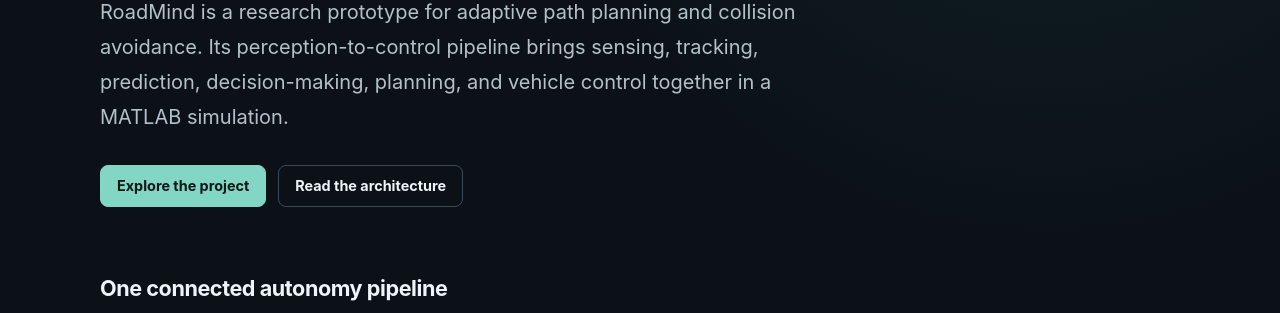
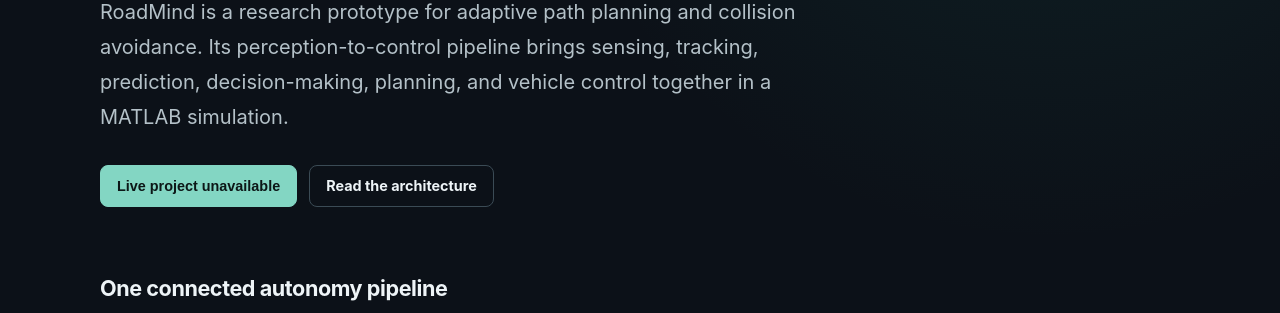
Before and after one commit to Asritha730/roadmindproject, a plain HTML site: page index.html in a window 1280 px wide. Shown: the part 487-800 px from the top of the page. Drawn offline with Linux system fonts and the light colour scheme.

Commit message:
Disable project CTA without live URL
Co-authored-by: Copilot <223556219+Copilot@users.noreply.github.com>

```diff
--- a/index.html
+++ b/index.html
@@ -208,7 +208,7 @@
         control together in a MATLAB simulation.
       </p>
       <div class="actions">
-        <a class="button primary" href="https://github.com/Asritha730/RoadMind-project">Explore the project</a>
+        <button class="button primary" type="button" disabled title="A live Vercel deployment URL has not been configured">Live project unavailable</button>
         <a class="button secondary" href="https://github.com/Asritha730/RoadMind-project/blob/main/docs/architecture.md">Read the architecture</a>
       </div>
 
```
